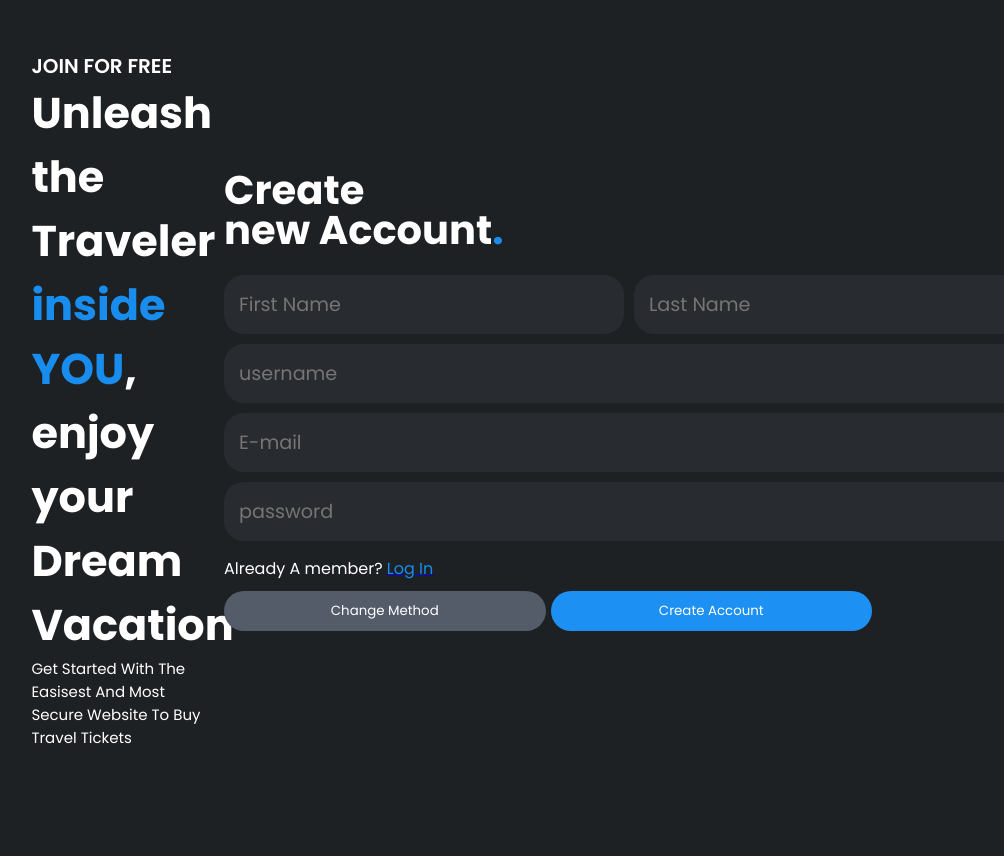
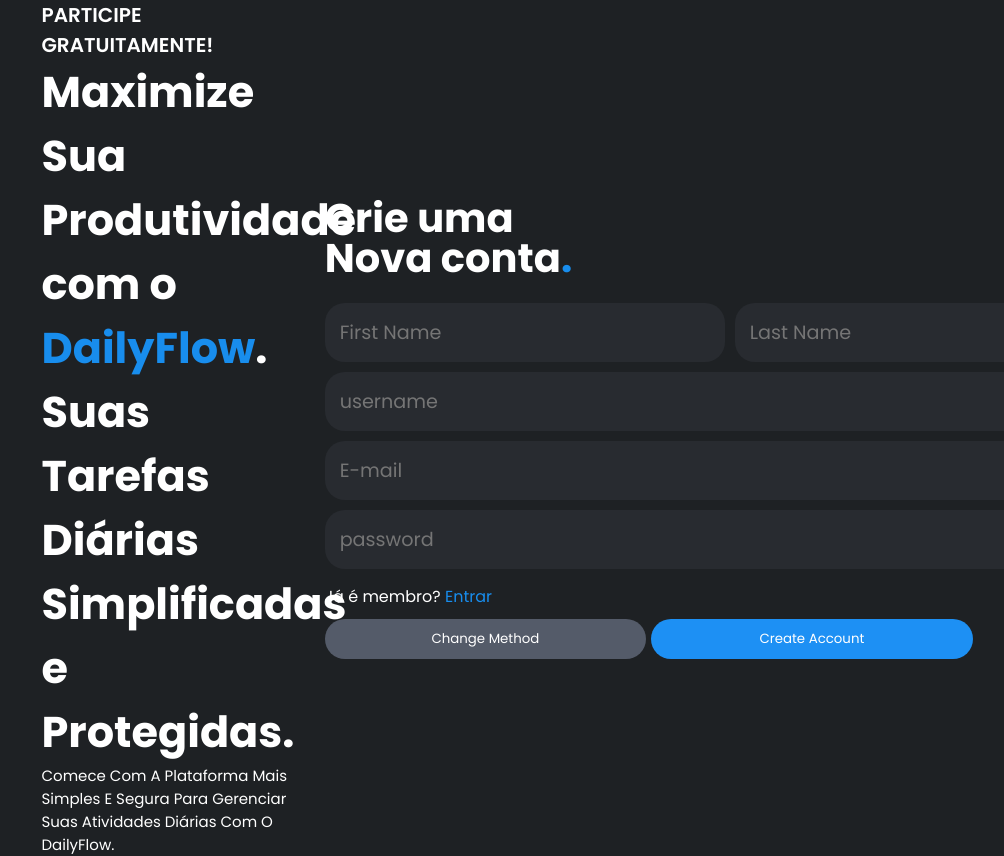
Before and after one commit to manosanti/daily-scrum, a React (Vite) app in the folder frontend/: page /login in a window 1280 px wide. Shown: the whole page, without its empty margins (118-1122 px from the left). Before the commit the page ends 800 px from the top, so only its background shows below. Built offline with nearby package versions, Linux system fonts and the light colour scheme.

Commit message:
work-commit

```diff
--- a/frontend/src/index.css
+++ b/frontend/src/index.css
@@ -17,6 +17,7 @@
   margin: 0;
   padding: 0;
   box-sizing: border-box;
+  text-decoration: none;
 }
 
 body {
--- a/frontend/src/pages/LoginPage.jsx
+++ b/frontend/src/pages/LoginPage.jsx
@@ -5,12 +5,12 @@
   return (
     <LoginFormContainer>
         <LoginFormWrapper>
-            <p>Join For Free</p>
-            <h2>Unleash the Traveler <SpanAzul>inside YOU</SpanAzul>, enjoy your Dream Vacation</h2>
-            <p className='infoText'>get started with the easisest and most secure website to buy travel tickets</p>
+            <p>Participe Gratuitamente!</p>
+            <h2>Maximize Sua Produtividade com o <SpanAzul>DailyFlow</SpanAzul>. Suas Tarefas Diárias Simplificadas e Protegidas.</h2>
+            <p className='infoText'>Comece Com a Plataforma Mais Simples e Segura para Gerenciar Suas Atividades Diárias com o DailyFlow.</p>
         </LoginFormWrapper>
         <LoginMessageWrapper>
-            <h2>Create<br></br>new Account<SpanAzul>.</SpanAzul></h2>
+            <h2>Crie uma<br></br>Nova conta<SpanAzul>.</SpanAzul></h2>
             <LoginForm>
                 <form>
                     <div>
@@ -23,7 +23,7 @@
                         <input type='password' placeholder='password'></input>
                     </div>
                 </form>
-                <p>Already A member? <a href='#'><SpanAzul>Log In</SpanAzul></a></p>
+                <p>Já é membro? <a href='#'><SpanAzul>Entrar</SpanAzul></a></p>
             </LoginForm>
             <ButtonsGrid>
                 <button><a href="">Change Method</a></button>
@@ -39,6 +39,10 @@
 
 const SpanAzul = styled.span`
     color: #188DED;
+
+    a {
+        text-decoration: none;
+    }
 `
 
 const LoginForm = styled.div`
```
